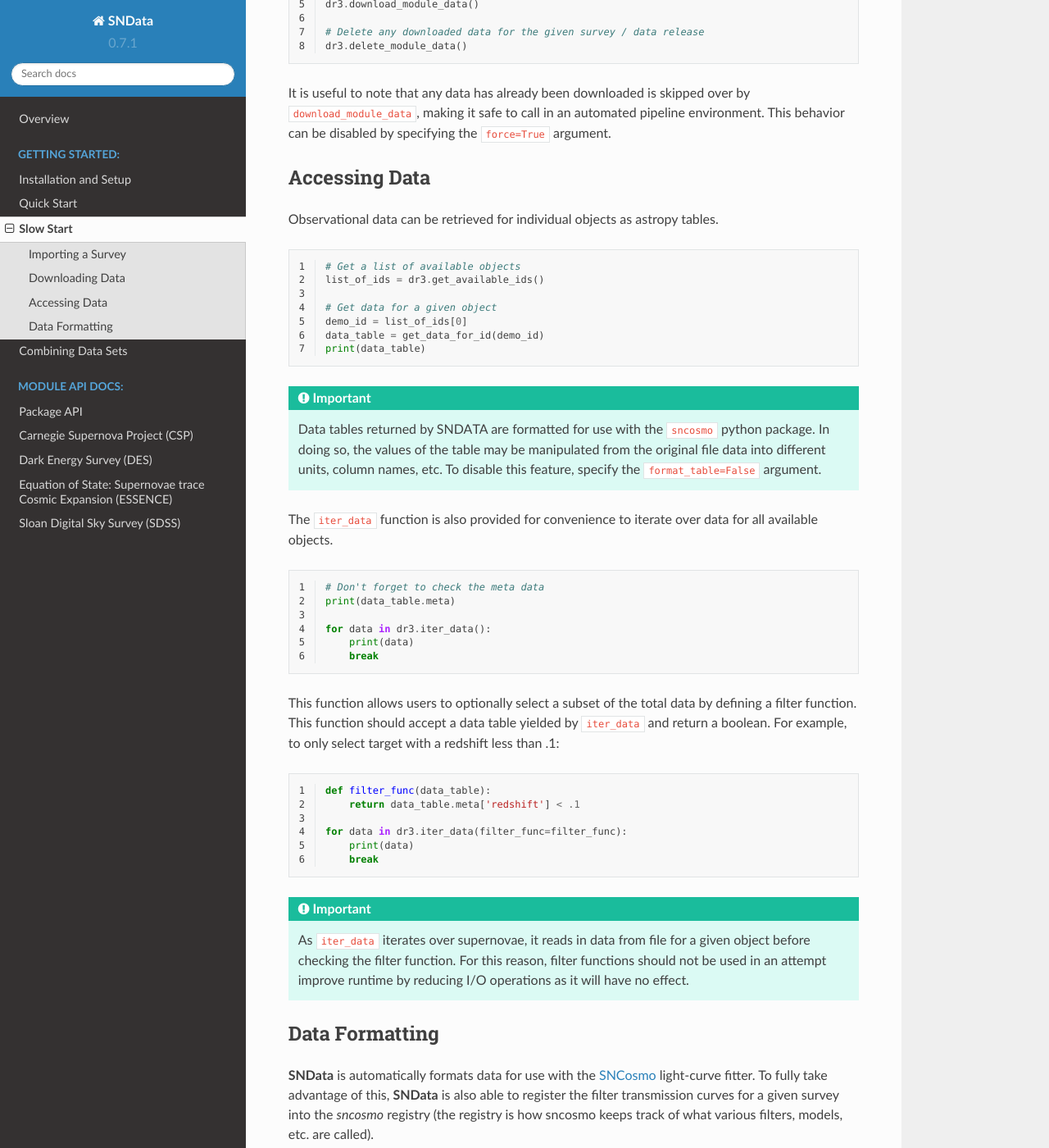
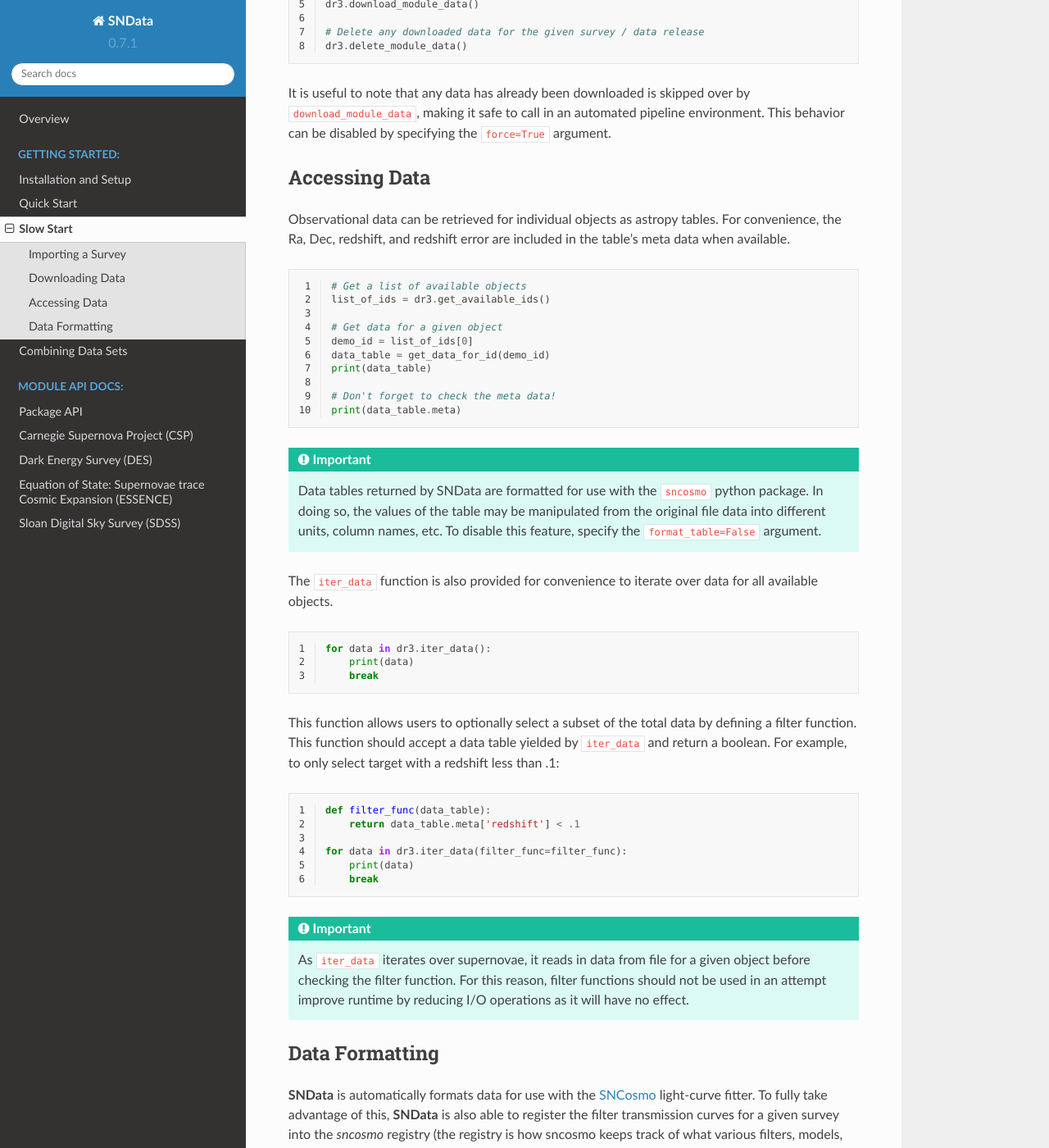
Before and after one commit to sncosmo/SNData, a Sphinx documentation site: the page built from docs/source/getting_started/slow_start.rst, in a window 1280 px wide and 1400 px high, scrolled down 996 px. Shown: the whole window at 82% size. Built offline with Sphinx 7.4.7 and the Read the Docs theme 2.0.0, drawn with Linux system fonts in a browser that asks for light colours.

Commit message:
Adds explenation of meta data

```diff
--- a/docs/source/getting_started/slow_start.rst
+++ b/docs/source/getting_started/slow_start.rst
@@ -68,6 +68,8 @@ Accessing Data
 --------------
 
 Observational data can be retrieved for individual objects as astropy tables.
+For convenience, the Ra, Dec, redshift, and redshift error are included in the
+table's meta data when available.
 
 .. code-block:: python
    :linenos:
@@ -80,7 +82,10 @@ Observational data can be retrieved for individual objects as astropy tables.
    data_table = get_data_for_id(demo_id)
    print(data_table)
 
-.. important:: Data tables returned by SNDATA are formatted for use with the
+   # Don't forget to check the meta data!
+   print(data_table.meta)
+
+.. important:: Data tables returned by SNData are formatted for use with the
    ``sncosmo`` python package. In doing so, the values of the table may be
    manipulated from the original file data into different units, column names,
    etc. To disable this feature, specify the ``format_table=False`` argument.
```
Also changed, not shown: other parts of docs/source/getting_started/slow_start.rst (+0 -3 lines).
